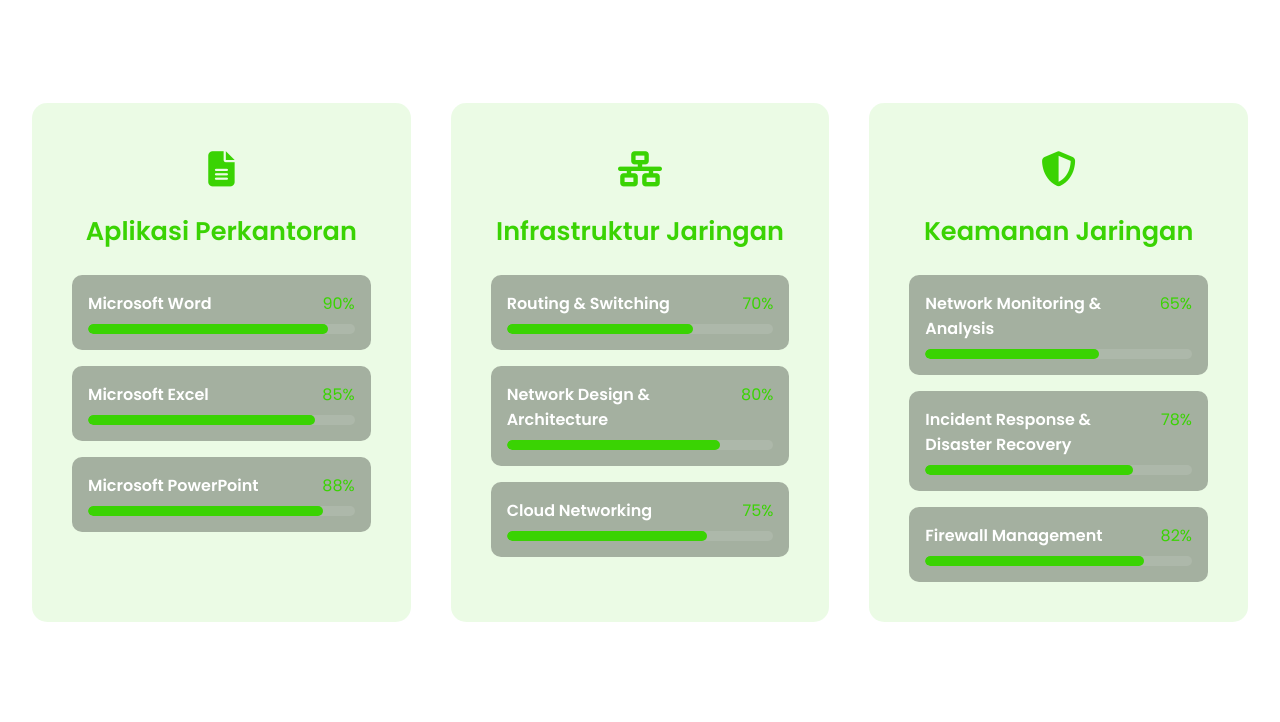
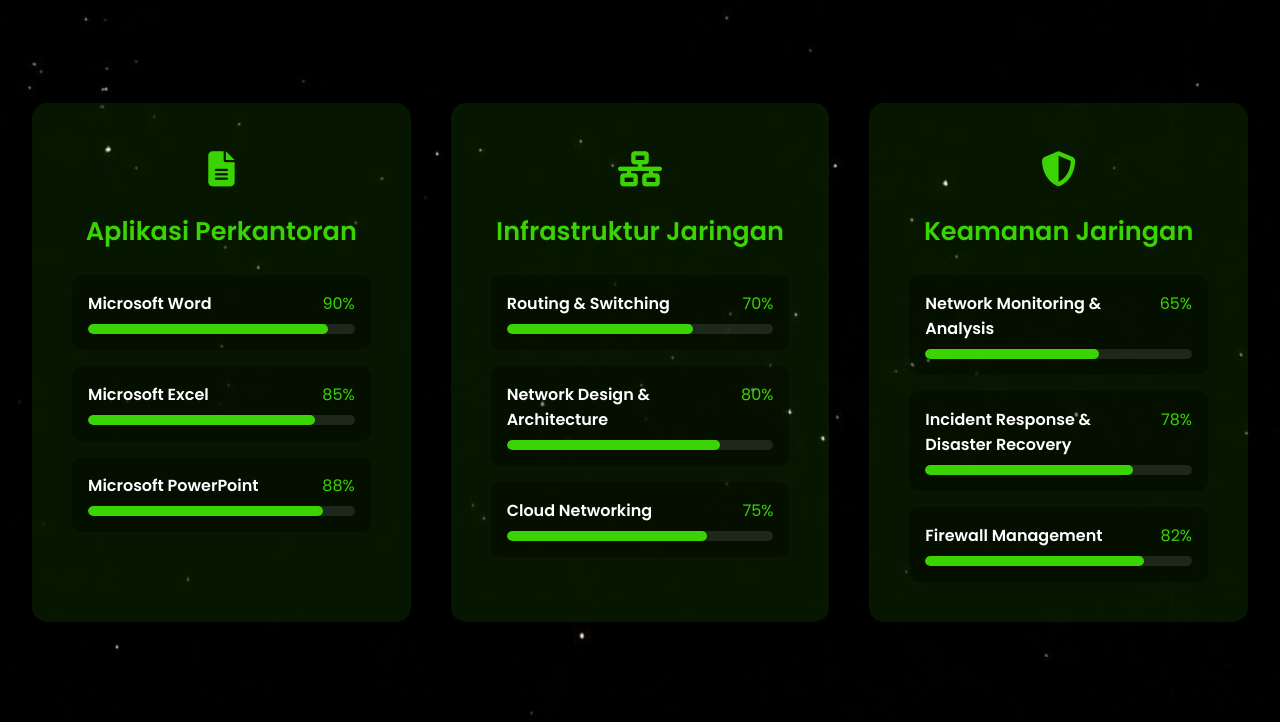
Before and after one commit to godimjarot-rg/websiteku, a plain HTML site: page skill.html in a window 1280 px wide. Shown: the part 78-800 px from the top of the page. Drawn offline with nearby package versions, Linux system fonts and the light colour scheme.

Commit message:
Update skill.html

```diff
--- a/skill.html
+++ b/skill.html
@@ -18,7 +18,7 @@
         body {
             width: 100%;
             min-height: 100vh;
-            background-image: url("../web-profile/img/background.jpg");
+            background-image: url("../img/background.jpg");
             background-size: cover;
             overflow-x: hidden;
             position: relative;
```
